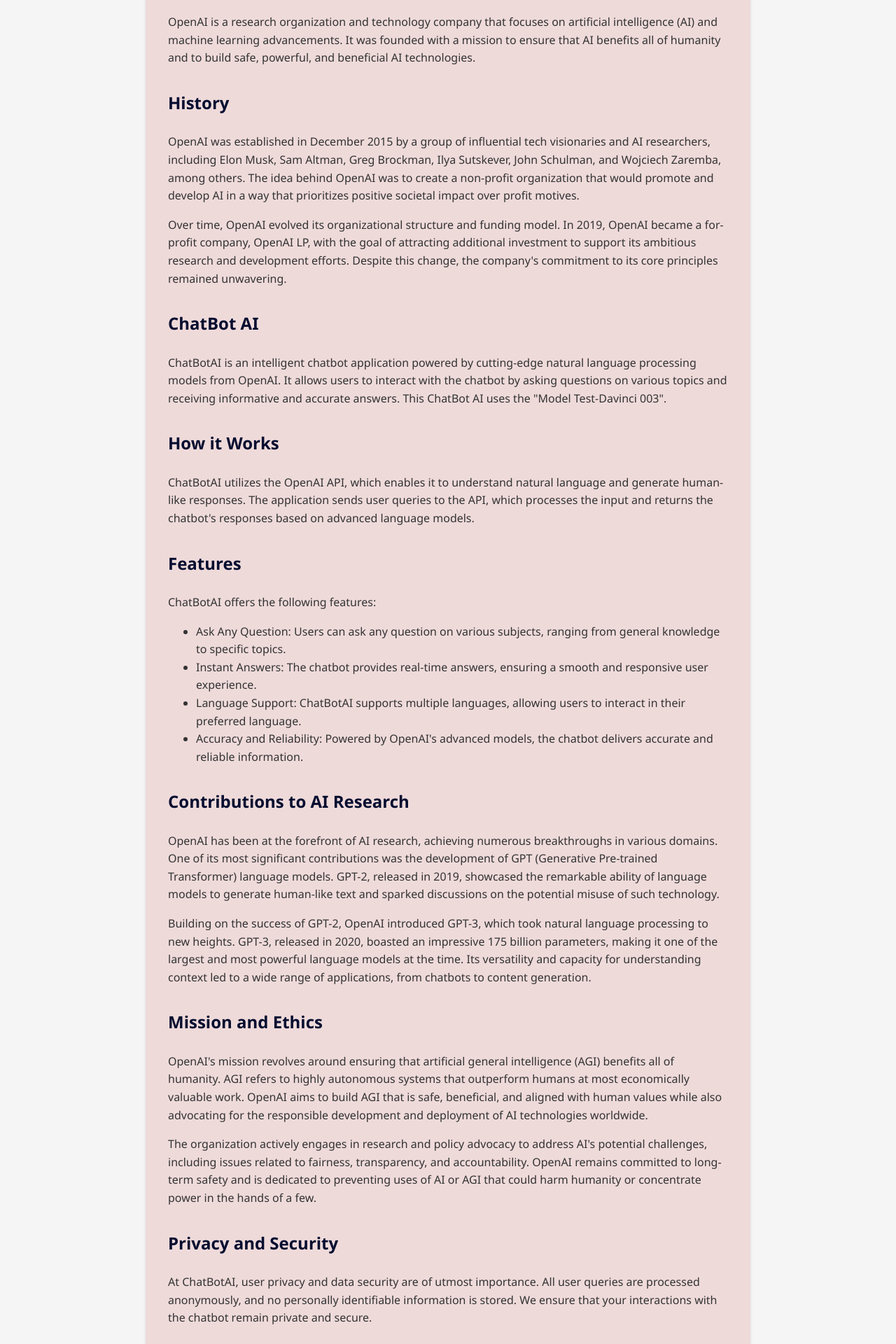
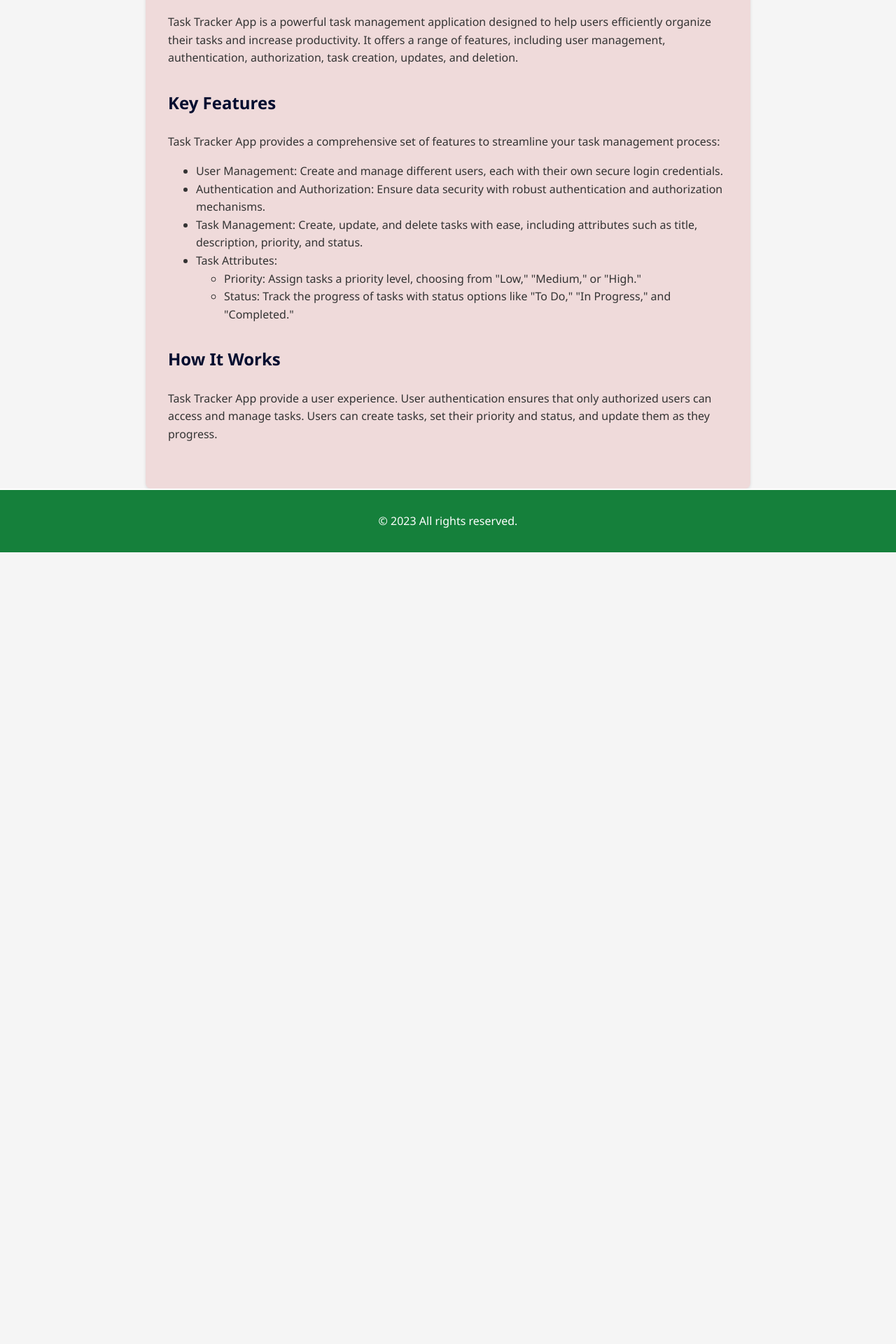
Before and after one commit to Oscar-Santos/TASK_TRACKER_App, a React (Create React App) app in the folder client/: page /about in a window 1280 px wide. Shown: the part 280-2200 px from the top of the page at 70% size. After the commit the page ends 1069 px from the top, so only its background shows below. Built offline with nearby package versions, Linux system fonts and the light colour scheme.

Commit message:
add an About page

```diff
--- a/client/src/pages/About.js
+++ b/client/src/pages/About.js
@@ -1,95 +1,151 @@
+
+// export default function About() {
+
+//     return (
+//         <div>
+
+//   <body>
+//     <div class="about">
+//         <header>
+//             <h1>About Task Tracker App</h1>
+//          </header>
+
+//         <main>
+
+//             <section>
+
+//                 <h2>Introduction</h2>
+//                 <p>
+//                     OpenAI is a research organization and technology company that focuses on artificial intelligence (AI) and machine learning advancements. It was founded with a mission to ensure that AI benefits all of humanity and to build safe, powerful, and beneficial AI technologies.
+//                 </p>
+//             </section>
+
+//             <section>
+//                 <h2>History</h2>
+//                 <p>
+//                     OpenAI was established in December 2015 by a group of influential tech visionaries and AI researchers, including Elon Musk, Sam Altman, Greg Brockman, Ilya Sutskever, John Schulman, and Wojciech Zaremba, among others. The idea behind OpenAI was to create a non-profit organization that would promote and develop AI in a way that prioritizes positive societal impact over profit motives.
+//                 </p>
+//                 <p>
+//                     Over time, OpenAI evolved its organizational structure and funding model. In 2019, OpenAI became a for-profit company, OpenAI LP, with the goal of attracting additional investment to support its ambitious research and development efforts. Despite this change, the company's commitment to its core principles remained unwavering.
+//                 </p>
+//             </section>
+
+//             <section>
+//                     <h2>ChatBot AI</h2>
+//                     <p>
+//                         ChatBotAI is an intelligent chatbot application powered by cutting-edge natural language processing models from OpenAI. It allows users to interact with the chatbot by asking questions on various topics and receiving informative and accurate answers. This ChatBot AI uses the "Model Test-Davinci 003".
+//                     </p>
+//             </section>
+
+//             <section>
+//                     <h2>How it Works</h2>
+//                     <p>
+//                         ChatBotAI utilizes the OpenAI API, which enables it to understand natural language and generate human-like responses. The application sends user queries to the API, which processes the input and returns the chatbot's responses based on advanced language models.
+//                     </p>
+//              </section>
+
+
+//             <section>
+//                     <h2>Features</h2>
+//                     <p>
+//                         ChatBotAI offers the following features:
+//                         <ul>
+//                             <li>Ask Any Question: Users can ask any question on various subjects, ranging from general knowledge to specific topics.</li>
+//                             <li>Instant Answers: The chatbot provides real-time answers, ensuring a smooth and responsive user experience.</li>
+//                             <li>Language Support: ChatBotAI supports multiple languages, allowing users to interact in their preferred language.</li>
+//                             <li>Accuracy and Reliability: Powered by OpenAI's advanced models, the chatbot delivers accurate and reliable information.</li>
+//                         </ul>
+//                     </p>
+//                 </section>
+
+//             <section>
+//                 <h2>Contributions to AI Research</h2>
+//                 <p>
+//                     OpenAI has been at the forefront of AI research, achieving numerous breakthroughs in various domains. One of its most significant contributions was the development of GPT (Generative Pre-trained Transformer) language models. GPT-2, released in 2019, showcased the remarkable ability of language models to generate human-like text and sparked discussions on the potential misuse of such technology.
+//                 </p>
+//                 <p>
+//                     Building on the success of GPT-2, OpenAI introduced GPT-3, which took natural language processing to new heights. GPT-3, released in 2020, boasted an impressive 175 billion parameters, making it one of the largest and most powerful language models at the time. Its versatility and capacity for understanding context led to a wide range of applications, from chatbots to content generation.
+//                 </p>
+//             </section>
+
+//             <section>
+//                 <h2>Mission and Ethics</h2>
+//                 <p>
+//                     OpenAI's mission revolves around ensuring that artificial general intelligence (AGI) benefits all of humanity. AGI refers to highly autonomous systems that outperform humans at most economically valuable work. OpenAI aims to build AGI that is safe, beneficial, and aligned with human values while also advocating for the responsible development and deployment of AI technologies worldwide.
+//                 </p>
+//                 <p>
+//                     The organization actively engages in research and policy advocacy to address AI's potential challenges, including issues related to fairness, transparency, and accountability. OpenAI remains committed to long-term safety and is dedicated to preventing uses of AI or AGI that could harm humanity or concentrate power in the hands of a few.
+//                 </p>
+//             </section>
+
+//             <section>
+//                     <h2>Privacy and Security</h2>
+//                     <p>
+//                         At ChatBotAI, user privacy and data security are of utmost importance. All user queries are processed anonymously, and no personally identifiable information is stored. We ensure that your interactions with the chatbot remain private and secure.
+//                     </p>
+//             </section>
+//         </main>
+//         <footer>
+//             <p>&copy; 2023 All rights reserved.</p>
+//         </footer>
+//     </div>
+// </body>
+//         </div>
+//     )
+// }
+
+
+import React from 'react';
 
 export default function About() {
-
     return (
         <div>
-
             <body>
-    <div class="about">
+                <div className="about">
                     <header>
-            <h1>About OpenAI</h1>
+                        <h1>About Task Tracker App</h1>
                     </header>
 
                     <main>
-        {/* <img src={Image30} width="450px" height="120px" class="center" alt="" /> */}
+
                         <section>
-
                             <h2>Introduction</h2>
                             <p>
-                    OpenAI is a research organization and technology company that focuses on artificial intelligence (AI) and machine learning advancements. It was founded with a mission to ensure that AI benefits all of humanity and to build safe, powerful, and beneficial AI technologies.
+                                Task Tracker App is a powerful task management application designed to help users efficiently organize their tasks and increase productivity. It offers a range of features, including user management, authentication, authorization, task creation, updates, and deletion.
                             </p>
                         </section>
 
                         <section>
-                <h2>History</h2>
+                            <h2>Key Features</h2>
                             <p>
-                    OpenAI was established in December 2015 by a group of influential tech visionaries and AI researchers, including Elon Musk, Sam Altman, Greg Brockman, Ilya Sutskever, John Schulman, and Wojciech Zaremba, among others. The idea behind OpenAI was to create a non-profit organization that would promote and develop AI in a way that prioritizes positive societal impact over profit motives.
+                                Task Tracker App provides a comprehensive set of features to streamline your task management process:
                             </p>
+                            <ul>
+                                <li>User Management: Create and manage different users, each with their own secure login credentials.</li>
+                                <li>Authentication and Authorization: Ensure data security with robust authentication and authorization mechanisms.</li>
+                                <li>Task Management: Create, update, and delete tasks with ease, including attributes such as title, description, priority, and status.</li>
+                                <li>Task Attributes:
+                                    <ul>
+                                        <li>Priority: Assign tasks a priority level, choosing from "Low," "Medium," or "High."</li>
+                                        <li>Status: Track the progress of tasks with status options like "To Do," "In Progress," and "Completed."</li>
+                                    </ul>
+                                </li>
+                            </ul>
+                        </section>
+
+                        <section>
+                            <h2>How It Works</h2>
                             <p>
-                    Over time, OpenAI evolved its organizational structure and funding model. In 2019, OpenAI became a for-profit company, OpenAI LP, with the goal of attracting additional investment to support its ambitious research and development efforts. Despite this change, the company's commitment to its core principles remained unwavering.
+                                Task Tracker App provide a user experience. User authentication ensures that only authorized users can access and manage tasks. Users can create tasks, set their priority and status, and update them as they progress.
                             </p>
                         </section>
 
-            <section>
-                    <h2>ChatBot AI</h2>
-                    <p>
-                        ChatBotAI is an intelligent chatbot application powered by cutting-edge natural language processing models from OpenAI. It allows users to interact with the chatbot by asking questions on various topics and receiving informative and accurate answers. This ChatBot AI uses the "Model Test-Davinci 003".
-                    </p>
-            </section>
-
-            <section>
-                    <h2>How it Works</h2>
-                    <p>
-                        ChatBotAI utilizes the OpenAI API, which enables it to understand natural language and generate human-like responses. The application sends user queries to the API, which processes the input and returns the chatbot's responses based on advanced language models.
-                    </p>
-             </section>
-
-
-            <section>
-                    <h2>Features</h2>
-                    <p>
-                        ChatBotAI offers the following features:
-                        <ul>
-                            <li>Ask Any Question: Users can ask any question on various subjects, ranging from general knowledge to specific topics.</li>
-                            <li>Instant Answers: The chatbot provides real-time answers, ensuring a smooth and responsive user experience.</li>
-                            <li>Language Support: ChatBotAI supports multiple languages, allowing users to interact in their preferred language.</li>
-                            <li>Accuracy and Reliability: Powered by OpenAI's advanced models, the chatbot delivers accurate and reliable information.</li>
-                        </ul>
-                    </p>
-                </section>
-
-            <section>
-                <h2>Contributions to AI Research</h2>
-                <p>
-                    OpenAI has been at the forefront of AI research, achieving numerous breakthroughs in various domains. One of its most significant contributions was the development of GPT (Generative Pre-trained Transformer) language models. GPT-2, released in 2019, showcased the remarkable ability of language models to generate human-like text and sparked discussions on the potential misuse of such technology.
-                </p>
-                <p>
-                    Building on the success of GPT-2, OpenAI introduced GPT-3, which took natural language processing to new heights. GPT-3, released in 2020, boasted an impressive 175 billion parameters, making it one of the largest and most powerful language models at the time. Its versatility and capacity for understanding context led to a wide range of applications, from chatbots to content generation.
-                </p>
-            </section>
-
-            <section>
-                <h2>Mission and Ethics</h2>
-                <p>
-                    OpenAI's mission revolves around ensuring that artificial general intelligence (AGI) benefits all of humanity. AGI refers to highly autonomous systems that outperform humans at most economically valuable work. OpenAI aims to build AGI that is safe, beneficial, and aligned with human values while also advocating for the responsible development and deployment of AI technologies worldwide.
-                </p>
-                <p>
-                    The organization actively engages in research and policy advocacy to address AI's potential challenges, including issues related to fairness, transparency, and accountability. OpenAI remains committed to long-term safety and is dedicated to preventing uses of AI or AGI that could harm humanity or concentrate power in the hands of a few.
-                </p>
-            </section>
-
-            <section>
-                    <h2>Privacy and Security</h2>
-                    <p>
-                        At ChatBotAI, user privacy and data security are of utmost importance. All user queries are processed anonymously, and no personally identifiable information is stored. We ensure that your interactions with the chatbot remain private and secure.
-                    </p>
-            </section>
                     </main>
                     <footer>
-            <p>&copy; 2023 OpenAI. All rights reserved.</p>
+                        <p>&copy; {new Date().getFullYear()} All rights reserved.</p>
                     </footer>
                 </div>
             </body>
         </div>
-    )
+    );
 }
```
Lines whose indentation alone changed are shown as unchanged.
